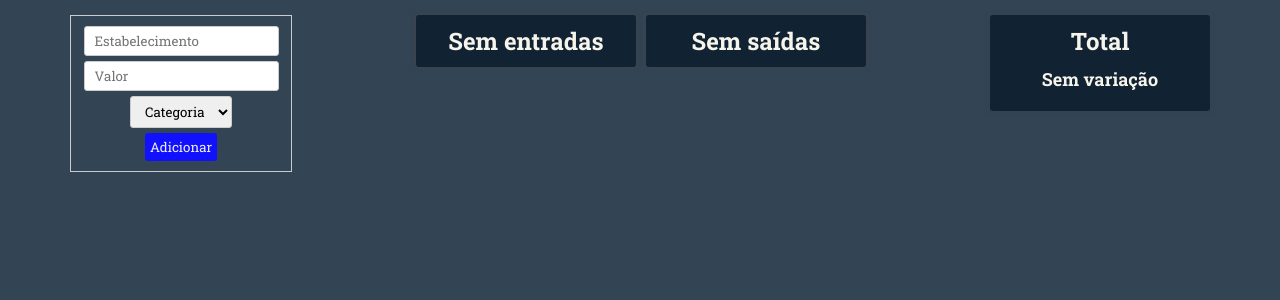
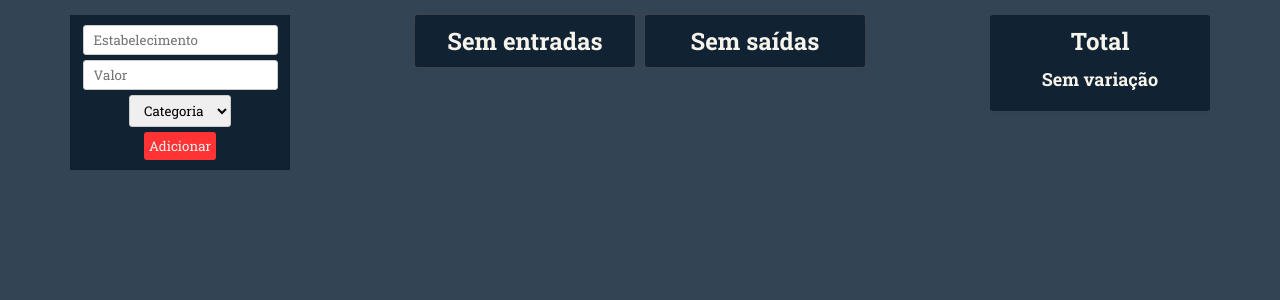
Before and after one commit to BrittosMonteiro/controle-financeiro, a Vue app: page / in a window 1280 px wide. Shown: the top 300 px of the page. Built offline with nearby package versions, Linux system fonts and the light colour scheme.

Commit message:
cor-input

```diff
--- a/src/components/Container.vue
+++ b/src/components/Container.vue
@@ -107,7 +107,7 @@ export default {
     padding: 10px;
     align-items: center;
     justify-content: flex-start;
-    border: 1px solid #ccc;
+    background-color: #123;
 }
 .inputText{
     padding: 5px 10px;
@@ -117,7 +117,7 @@ export default {
 }
 .card button{
     padding: 5px;
-    background-color: #1111ff;
+    background-color: #f33;
     border-radius: 3px;
     color: #eee;
 }
```
